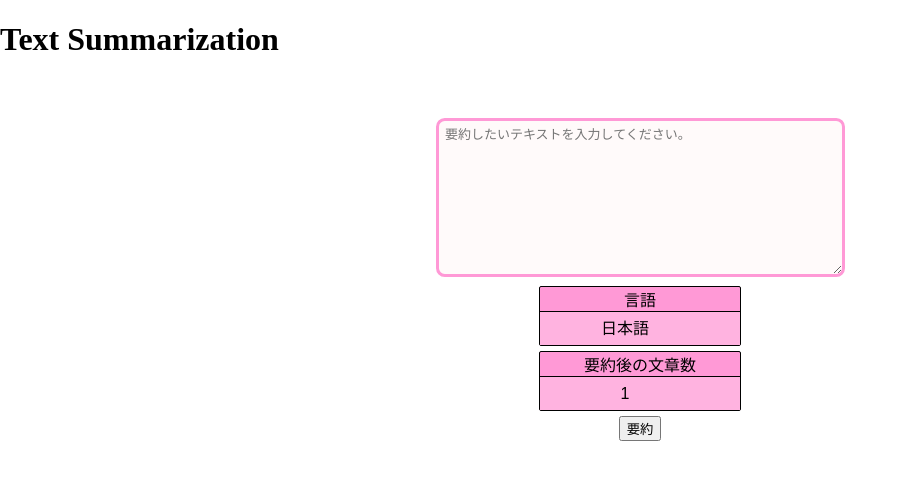
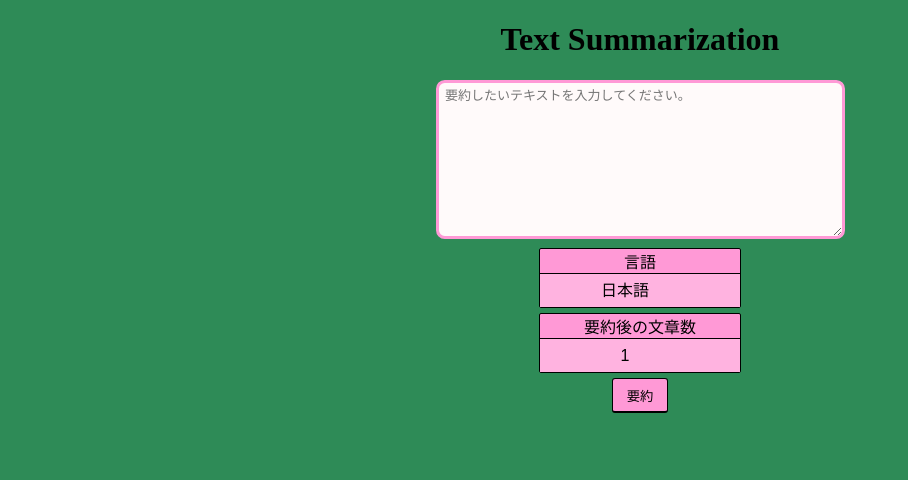
Before and after one commit to 2G14/text_summarization_api_sample, a Vue app: page / in a window 1280 px wide. Shown: the top 480 px of the page, without its empty margins (0-908 px from the left). Built offline with nearby package versions, Linux system fonts and the light colour scheme.

Commit message:
update app

```diff
--- a/src/App.vue
+++ b/src/App.vue
@@ -24,11 +24,8 @@ export default class App extends Vue {}
 body
   margin: 0
   padding: 0
-#app
-  font-family: "Avenir", Helvetica, Arial, sans-serif
-  -webkit-font-smoothing: antialiased
-  -moz-osx-font-smoothing: grayscale
+  background: #2e8b57
   text-align: center
-  color: #2c3e50
-  margin-top: 60px
+  h1
+
 </style>
--- /dev/null
+++ b/src/components/Button.vue
@@ -0,0 +1,46 @@
+<template lang="pug">
+  div(class="button")
+    div(class="label")
+      label(:for="label")
+        | {{label}}
+    button(type="button" @click="click")
+      | {{text}}
+</template>
+
+<script lang="ts">
+import { Component, Prop, Emit, Watch, Vue } from "vue-property-decorator";
+
+@Component
+export default class Button extends Vue {
+  @Prop({ type: String })
+  private label?: string;
+  @Prop({ type: String, required: true, default: "" })
+  private text!: string;
+  private click(): void {
+    this.$emit("click");
+  }
+}
+</script>
+
+<style lang="sass" scoped>
+div.button
+  width: 200px
+  margin: 5px auto
+  padding: auto
+  position: relative
+  div.label
+    label
+  button
+    display: inline-block
+    padding: 0.5em 1em
+    text-decoration: none
+    background: #ff99d6
+    color: black
+    border: solid 1px black
+    border-bottom: solid 2px black
+    border-radius: 3px
+    outline: none
+  button:active
+    transform: translateY(1px)
+    border-bottom: solid 1px black
+</style>
--- a/src/components/Content.vue
+++ b/src/components/Content.vue
@@ -3,25 +3,26 @@
     div
       form
         div
-          Textarea(maxlength="200" v-model="text" @change="makeLinenumbers" placeholder="要約したいテキストを入力してください。")
+          Textarea(v-model="text" @change="makeLinenumbers" placeholder="要約したいテキストを入力してください。" :maxlength="200")
         Select(label="言語" v-model="selectedLanguage" :options="languages" @change="makeLinenumbers")
         Select(label="要約後の文章数" v-model="selectedLinenumber" :options="linenumbers")
         div
-          button(type="button" @click="request")
-            | 要約
-    List(:items="items")
+          Button(type="button" @click="request" text="要約")
+    List(v-if="items.length > 0" :items="items")
 </template>
 
 <script lang="ts">
 import { Component, Prop, Emit, Watch, Vue } from "vue-property-decorator";
 import Textarea from "./Textarea.vue";
 import Select from "./Select.vue";
+import Button from "./Button.vue";
 import List from "./List.vue";
 
 @Component({
   components: {
     Textarea,
     Select,
+    Button,
     List
   }
 })
--- a/src/components/List.vue
+++ b/src/components/List.vue
@@ -25,6 +25,10 @@ export default class List extends Vue {
 
 <style lang="sass" scoped>
 div.list
+  width: 200px
+  margin: 5px auto
+  padding: auto
+  position: relative
   div.label
     label
   ul
@@ -32,4 +36,6 @@ div.list
     list-style: none
     li
       div
+        border: solid 1px black
+        border-radius: 2px
 </style>
```
